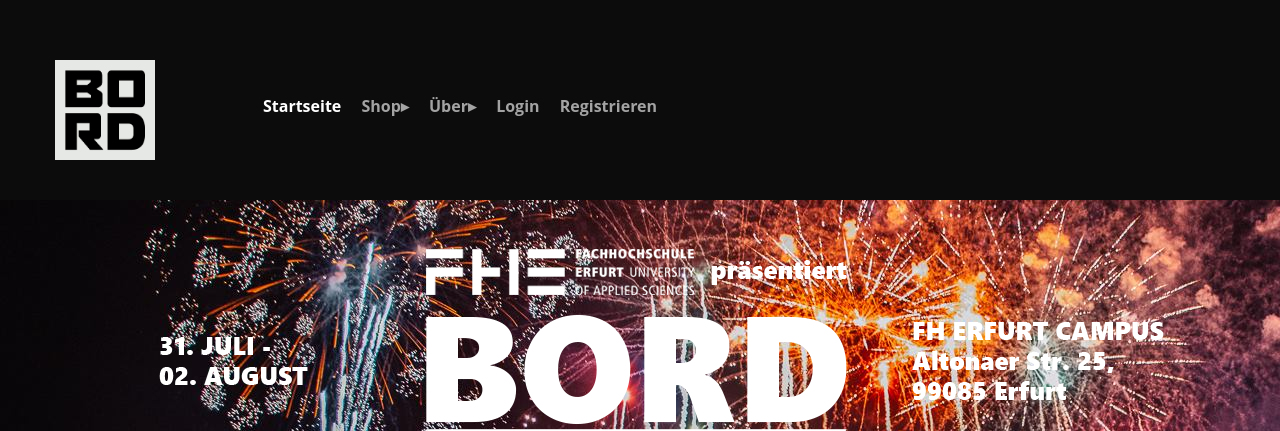
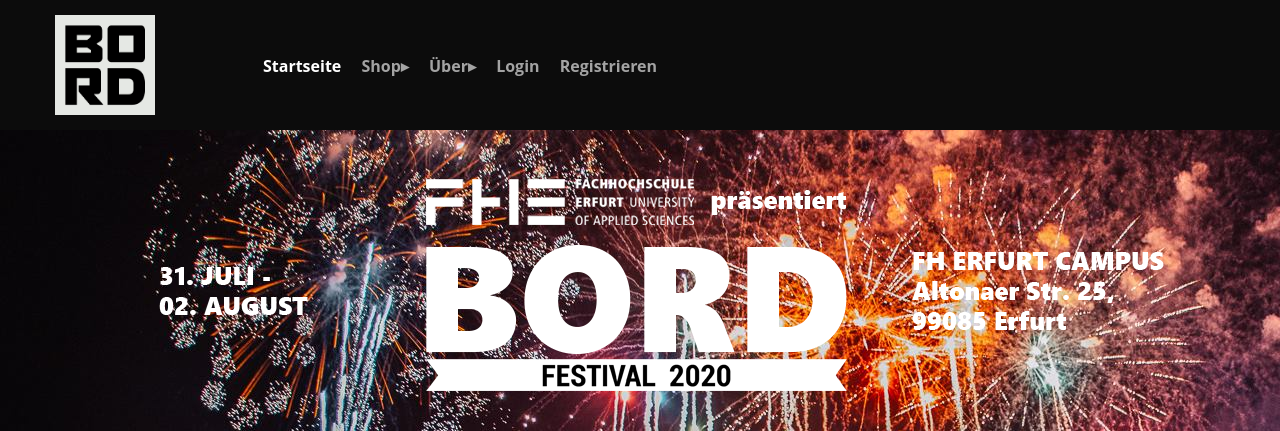
Before and after one commit to fh-erfurt/bord-festival-website, a PHP site: page / in a window 1280 px wide. Shown: the top 431 px of the page. Run offline with PHP 8.4, Linux system fonts and the light colour scheme; some libraries are stand-ins or nearby versions.

Commit message:
changed nav-bar

```diff
--- a/assets/css/grid.css
+++ b/assets/css/grid.css
@@ -75,12 +75,11 @@
 
 .nav-header {
     display: inline-block;
-    margin-top: 30px;
 }
 
 .nav-menu {
     font-size: medium;
-    margin-top: 50px;
+    margin-top: 25px;
 }
 
 .alert {
--- a/assets/css/layout.css
+++ b/assets/css/layout.css
@@ -18,7 +18,7 @@
 }
 
 header {
-    height: 200px;
+    height: 130px;
     background: #0c0c0c;
 }
 
--- a/views/account/login.php
+++ b/views/account/login.php
@@ -1,3 +1,4 @@
+<div class="background-black">
 	<div class="row">
 		<div class="col-lg-4 col-md-6 col-sm-12 center clear-fix">
 			<section>
@@ -45,3 +46,4 @@
 			</section>
 		</div>
 	</div>
+</div>
--- a/views/account/register.php
+++ b/views/account/register.php
@@ -1,3 +1,4 @@
+<div class="background-black">
 	<div class="row">
 		<div class="col-lg-6 col-md-10 col-sm-10 center clear-fix">
 			<section>
@@ -120,3 +121,4 @@
 			</section>
 		</div>
 	</div>
+</div>
--- a/views/layout.php
+++ b/views/layout.php
@@ -32,7 +32,7 @@
 		<div class="content-wrap">
 			<header>
 				<div class="container-top">
-					<nav class="navbar">
+					<nav>
 						<div class="content-top">
 							<div class="row">
 								<div class="col-lg-2 col-md-2 float-left hide-mobile">
```
Lines whose indentation alone changed are shown as unchanged.
